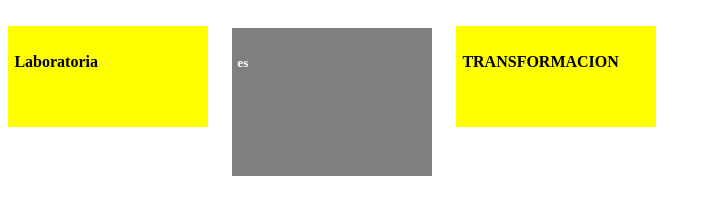
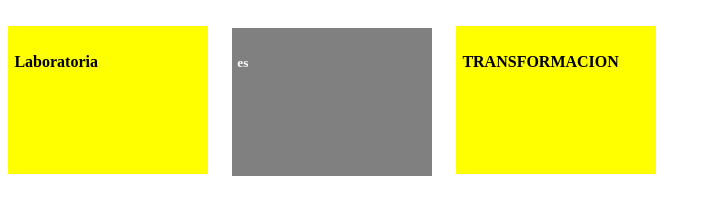
Before and after one commit to lucyloules/banderas-display, a plain HTML site: page index3.html in a window 1280 px wide. Shown: the whole page, without its empty margins (0-711 px from the left). Drawn offline with Linux system fonts and the light colour scheme.

Commit message:
correccion de padding bottom

```diff
--- a/tercero.css
+++ b/tercero.css
@@ -1,7 +1,7 @@
 
 .yellow{
 	background-color: yellow;
-	padding-bottom: 0.1em;
+	padding-bottom: 3em;
 	width: 	200px;
 	height: 100px;
 	display: 	inline-block;
```
